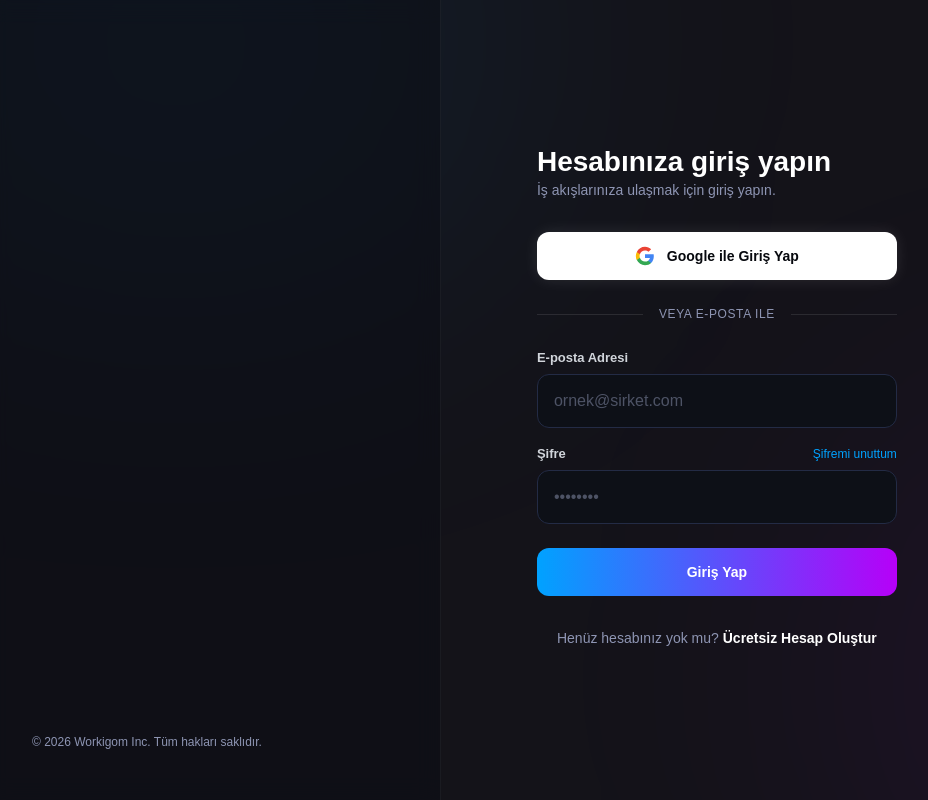
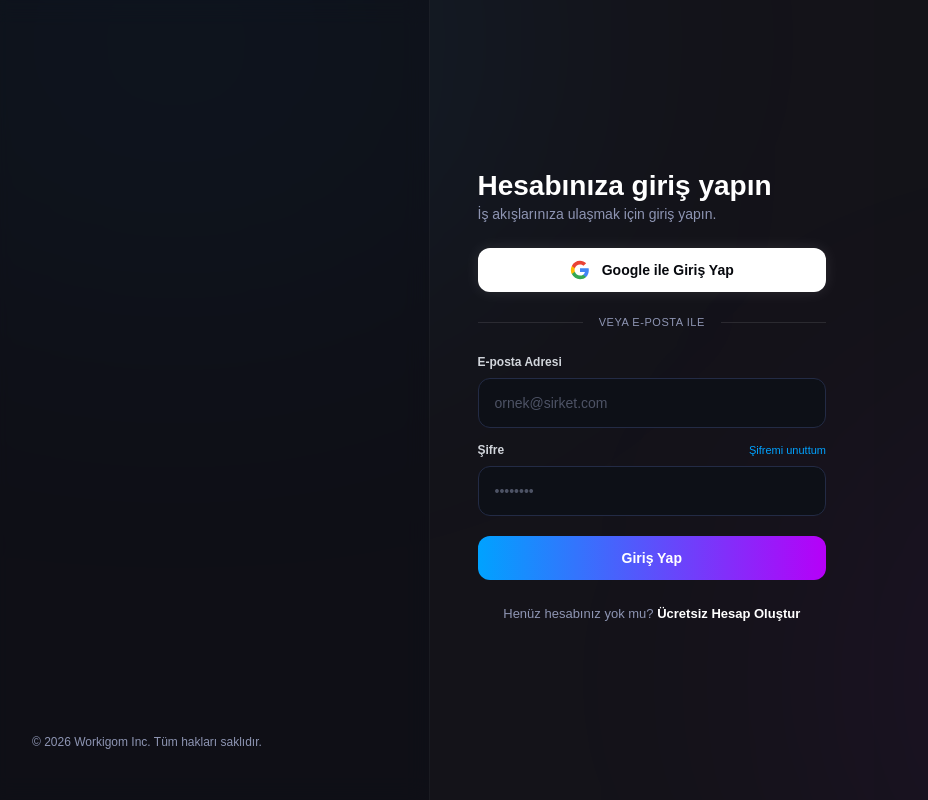
Before and after one commit to cicicarscom-pixel/flowweb, a Next.js app: page /login in a window 1280 px wide. Shown: the whole page, without its empty margins (16-944 px from the left). Built offline with nearby package versions, Linux system fonts and the light colour scheme.

Commit message:
Compact form fields to eliminate right column scrolling

```diff
--- a/src/app/login/page.tsx
+++ b/src/app/login/page.tsx
@@ -74,40 +74,40 @@ export default function LoginPage() {
       </div>
 
       {/* Right Column (Login Form) */}
-      <div className="flex-1 relative z-10 flex flex-col items-center justify-center p-6 md:p-12 xl:p-24 overflow-y-auto">
-        <div className="w-full max-w-[420px] animate-fade-in-up">
+      <div className="flex-1 relative z-10 flex flex-col items-center justify-center p-6 md:p-8 lg:p-12 overflow-y-auto">
+        <div className="w-full max-w-[400px] animate-fade-in-up">
           {/* Mobile Logo */}
-          <div className="flex lg:hidden items-center justify-center gap-2 mb-12">
-            <img src="/logo.png" alt="Workigom Flow" className="h-24 w-auto object-contain" />
+          <div className="flex lg:hidden items-center justify-center gap-2 mb-8">
+            <img src="/logo.png" alt="Workigom Flow" className="h-20 w-auto object-contain" />
           </div>
 
-          <div className="mb-8">
-            <h2 className="text-[28px] font-extrabold text-white mb-2">
+          <div className="mb-6">
+            <h2 className="text-[24px] lg:text-[28px] font-extrabold text-white mb-2">
               {mode === 'login' ? 'Hesabınıza giriş yapın' : 'Hesap Oluşturun'}
             </h2>
-            <p className="text-[#8E95B3] text-[14px]">
+            <p className="text-[#8E95B3] text-[13px] lg:text-[14px]">
               {mode === 'login' ? 'İş akışlarınıza ulaşmak için giriş yapın.' : 'Workigom Flow dünyasına katılın.'}
             </p>
           </div>
 
-          <button type="button" className="w-full flex items-center justify-center gap-3 bg-white text-[#07090E] font-bold py-3.5 px-4 rounded-xl hover:bg-gray-100 transition-all hover:scale-[1.02] shadow-[0_0_15px_rgba(255,255,255,0.1)] mb-6 relative overflow-hidden group">
+          <button type="button" className="w-full flex items-center justify-center gap-3 bg-white text-[#07090E] font-bold py-3 px-4 rounded-xl hover:bg-gray-100 transition-all hover:scale-[1.02] shadow-[0_0_15px_rgba(255,255,255,0.1)] mb-5 relative overflow-hidden group">
             <svg className="w-5 h-5 relative z-10" viewBox="0 0 24 24">
               <path fill="#4285F4" d="M22.56 12.25c0-.78-.07-1.53-.2-2.25H12v4.26h5.92c-.26 1.37-1.04 2.53-2.21 3.31v2.77h3.57c2.08-1.92 3.28-4.74 3.28-8.09z" />
               <path fill="#34A853" d="M12 23c2.97 0 5.46-.98 7.28-2.66l-3.57-2.77c-.98.66-2.23 1.06-3.71 1.06-2.86 0-5.29-1.93-6.16-4.53H2.18v2.84C3.99 20.53 7.7 23 12 23z" />
               <path fill="#FBBC05" d="M5.84 14.09c-.22-.66-.35-1.36-.35-2.09s.13-1.43.35-2.09V7.07H2.18C1.43 8.55 1 10.22 1 12s.43 3.45 1.18 4.93l2.85-2.22.81-.62z" />
               <path fill="#EA4335" d="M12 5.38c1.62 0 3.06.56 4.21 1.64l3.15-3.15C17.45 2.09 14.97 1 12 1 7.7 1 3.99 3.47 2.18 7.07l3.66 2.84c.87-2.6 3.3-4.53 6.16-4.53z" />
             </svg>
-            <span className="relative z-10">Google ile {mode === 'login' ? 'Giriş Yap' : 'Kayıt Ol'}</span>
+            <span className="relative z-10 text-[14px]">Google ile {mode === 'login' ? 'Giriş Yap' : 'Kayıt Ol'}</span>
             <div className="absolute inset-0 bg-white/20 -translate-x-[150%] skew-x-[-20deg] group-hover:animate-[shine_1.5s_ease-in-out]"></div>
           </button>
 
-          <div className="flex items-center gap-4 mb-6">
+          <div className="flex items-center gap-4 mb-5">
             <div className="flex-1 h-px bg-white/10"></div>
-            <span className="text-[#8E95B3] text-[12px] font-medium uppercase tracking-wider">veya e-posta ile</span>
+            <span className="text-[#8E95B3] text-[11px] font-medium uppercase tracking-wider">veya e-posta ile</span>
             <div className="flex-1 h-px bg-white/10"></div>
           </div>
 
-          <form action={formAction} className="flex flex-col gap-4">
+          <form action={formAction} className="flex flex-col gap-3">
             <input type="hidden" name="mode" value={mode} />
 
             {state?.message && (
@@ -117,21 +117,21 @@ export default function LoginPage() {
             )}
 
             <div className="flex flex-col gap-1.5">
-              <label className="text-[13px] font-bold text-gray-300">E-posta Adresi</label>
+              <label className="text-[12px] font-bold text-gray-300">E-posta Adresi</label>
               <input
                 type="email"
                 name="email"
                 required
                 placeholder="ornek@sirket.com"
-                className="w-full bg-[#0D1017] border border-[#232B45] text-white px-4 py-3.5 rounded-xl focus:outline-none focus:border-[#00A2FF] focus:ring-1 focus:ring-[#00A2FF]/50 transition-all placeholder-[#8E95B3]/50"
+                className="w-full bg-[#0D1017] border border-[#232B45] text-white px-4 py-3 rounded-xl focus:outline-none focus:border-[#00A2FF] focus:ring-1 focus:ring-[#00A2FF]/50 transition-all placeholder-[#8E95B3]/50 text-[14px]"
               />
             </div>
 
             <div className="flex flex-col gap-1.5">
               <div className="flex justify-between items-center">
-                <label className="text-[13px] font-bold text-gray-300">Şifre</label>
+                <label className="text-[12px] font-bold text-gray-300">Şifre</label>
                 {mode === 'login' && (
-                  <a href="#" className="text-[12px] text-[#00A2FF] hover:text-white transition-colors font-medium">Şifremi unuttum</a>
+                  <a href="#" className="text-[11px] text-[#00A2FF] hover:text-white transition-colors font-medium">Şifremi unuttum</a>
                 )}
               </div>
               <input
@@ -139,16 +139,16 @@ export default function LoginPage() {
                 name="password"
                 required
                 placeholder="••••••••"
-                className="w-full bg-[#0D1017] border border-[#232B45] text-white px-4 py-3.5 rounded-xl focus:outline-none focus:border-[#00A2FF] focus:ring-1 focus:ring-[#00A2FF]/50 transition-all placeholder-[#8E95B3]/50"
+                className="w-full bg-[#0D1017] border border-[#232B45] text-white px-4 py-3 rounded-xl focus:outline-none focus:border-[#00A2FF] focus:ring-1 focus:ring-[#00A2FF]/50 transition-all placeholder-[#8E95B3]/50 text-[14px]"
               />
             </div>
 
             <button
               type="submit"
               disabled={isPending}
-              className={`w-full text-center bg-gradient-to-r from-[#00A2FF] to-[#B600F8] text-white font-bold py-3.5 px-4 rounded-xl mt-2 hover:shadow-[0_0_20px_rgba(0,162,255,0.4)] transition-all hover:scale-[1.02] relative overflow-hidden group ${isPending ? 'opacity-70 cursor-not-allowed' : ''}`}
+              className={`w-full text-center bg-gradient-to-r from-[#00A2FF] to-[#B600F8] text-white font-bold py-3 px-4 rounded-xl mt-2 hover:shadow-[0_0_20px_rgba(0,162,255,0.4)] transition-all hover:scale-[1.02] relative overflow-hidden group ${isPending ? 'opacity-70 cursor-not-allowed' : ''}`}
             >
-              <span className="relative z-10">
+              <span className="relative z-10 text-[14px]">
                 {isPending ? 'İşleniyor...' : (mode === 'login' ? 'Giriş Yap' : 'Kayıt Ol')}
               </span>
               {!isPending && (
@@ -159,7 +159,7 @@ export default function LoginPage() {
             </button>
           </form>
 
-          <p className="text-center text-[14px] text-[#8E95B3] mt-8">
+          <p className="text-center text-[13px] text-[#8E95B3] mt-6">
             {mode === 'login' ? 'Henüz hesabınız yok mu?' : 'Zaten hesabınız var mı?'}
             {' '}
             <button
```
